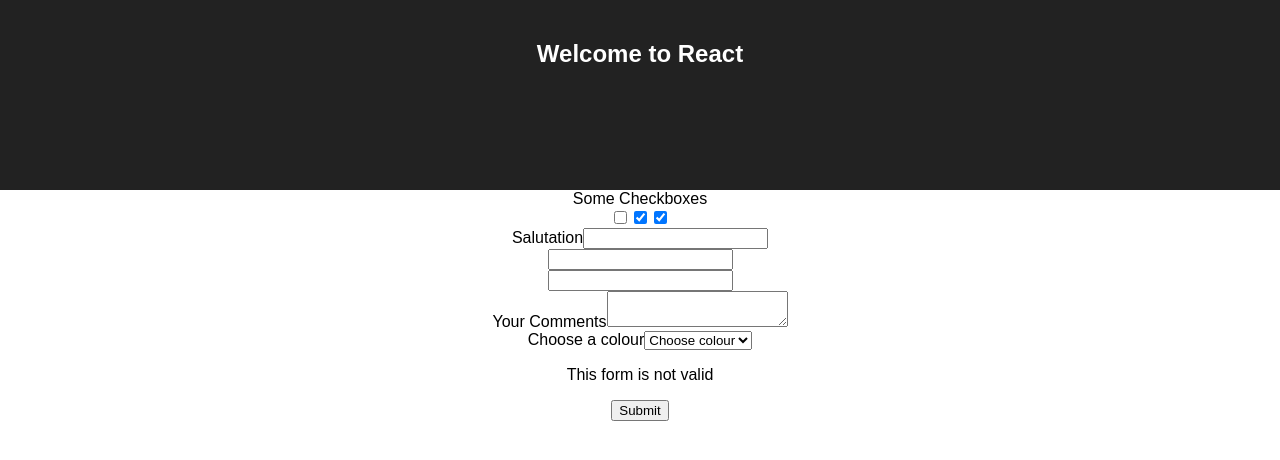
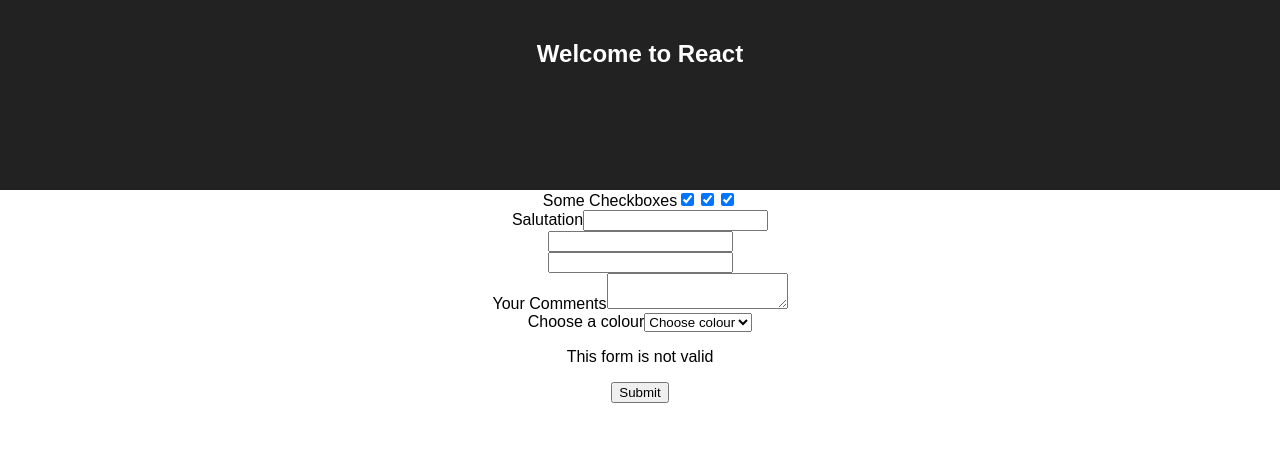
Before and after one commit to andrew--grant/react-form-demo, a React (Create React App) app: page / in a window 1280 px wide. Shown: the top 460 px of the page. Built offline with nearby package versions, Linux system fonts and the light colour scheme.

Commit message:
weekend dabbling, lousy commit message, I know

```diff
--- a/src/ContactForm.js
+++ b/src/ContactForm.js
@@ -1,4 +1,4 @@
-import React, { Component } from 'react';
+import React, {Component} from 'react';
 import Checkboxes from './FormComponents/Checkboxes'
 import Select from './FormComponents/Select'
 import TextInputSingle from './FormComponents/TextInputSingle'
@@ -93,6 +93,7 @@
     }
 
     render() {
+
         return (
             <form onSubmit={(evt) => this.handleSubmit(evt)}>
 
@@ -100,9 +101,11 @@
                             onChange={(evt) => {
                                 this.handleInputChange(evt)
                             }}
-                            options={[{value: '', label: 'Choose colour'},
-                                {value: 'red', label: 'Red'},
-                                {value: 'blue', label: 'Blue'}]}/>
+                            options={[
+                                {value: 'green',checked: true, label: 'Choose colour'},
+                                {value: 'red', checked: true, label: 'Red'},
+                                {value: 'blue',checked: true, label: 'Blue'}
+                            ]}/>
 
                 <TextInputSingle onChange={(evt) => {
                     this.handleInputChange(evt)
--- a/src/FormComponents/Checkboxes.js
+++ b/src/FormComponents/Checkboxes.js
@@ -1,4 +1,4 @@
-import React, { Component } from 'react';
+import React, {Component} from 'react';
 import FormComponent from './FormComponent'
 
 class Checkboxes extends FormComponent {
@@ -7,15 +7,43 @@
         super(props)
     }
 
+    componentWillMount() {
+        console.log("componentWillMount");
+        this.props.options.map((opt, index) => {
+            if (opt.checked) {
+                // set default value
+                this.processValue({type: 'checkbox', value: opt.value, checked: true})
+                console.log("z");
+            }
+        })
+    }
+
     render() {
+
+        // if a checkbox is default checked, how will state
+        // be set given no change event occurs?
 
         return (
             <div className="checkboxes">
-                <label htmlFor={this.props.id}>{this.props.label}</label>
                 <div>
+                    <label htmlFor={this.props.id}>{this.props.label}</label>
                     {
                         this.props.options.map((opt, index) => {
-                            return <input key={index} type="checkbox" id={this.props.id} name={this.props.id} checked={opt.value ? 'checked' : ''}/>
+                            if (opt.checked) {
+                                // set default value
+                                // todo: componentDidMount???
+                                // this.processValue({type: 'checkbox', value: opt.value, checked: true})
+                            }
+                            return <input key={index}
+                                          type="checkbox"
+                                          id={this.props.id}
+                                          name={this.props.id}
+                                          defaultChecked={opt.checked}
+                                          value={opt.value}
+                                          onChange={(evt) => {
+                                              this.handleChange(evt)
+                                          }}
+                            />
                         })
                     }
                 </div>
--- a/src/FormComponents/FormComponent.js
+++ b/src/FormComponents/FormComponent.js
@@ -1,4 +1,4 @@
-import React, { Component } from 'react';
+import React, {Component} from 'react';
 
 class FormComponent extends Component {
 
@@ -8,14 +8,17 @@
     }
 
     handleChange(evt) {
+
         if (this.props.onChange) {
             this.props.onChange(evt)
         }
-        // controlled component, update value
-        this.setState({value: evt.target.value})
+
+        if (evt.target.value) {
+            this.processValue(evt.target);
             // the field is no longer pristine
             this.setState({pristine: false})
-        // If any validations apply them here
+
+            // If validation(s), run them
             let valid = true;
             if (this.props.validation) {
                 this.state.errorMessages = [];
@@ -28,7 +31,31 @@
                     }
                 }
             }
+        }
 
+
+    }
+
+    processValue({type, value, checked}) {
+
+        let fn = () => {
+            console.log(this.state);
+        }
+        if (type === 'checkbox') {
+
+            // controlled component, manage value
+            let newVal = ''
+            let currStateVal = this.state.value
+            if (checked) {console.log("t" + value);
+                newVal = currStateVal + value + ','
+                this.setState({value: newVal}, fn)
+            } else {
+                newVal = currStateVal.replace(( value + ','), '')
+                this.setState({value: newVal}, fn)
+            }
+        } else {
+            this.setState({value: value})
+        }
     }
 
 }
```
Lines whose indentation alone changed are shown as unchanged.
